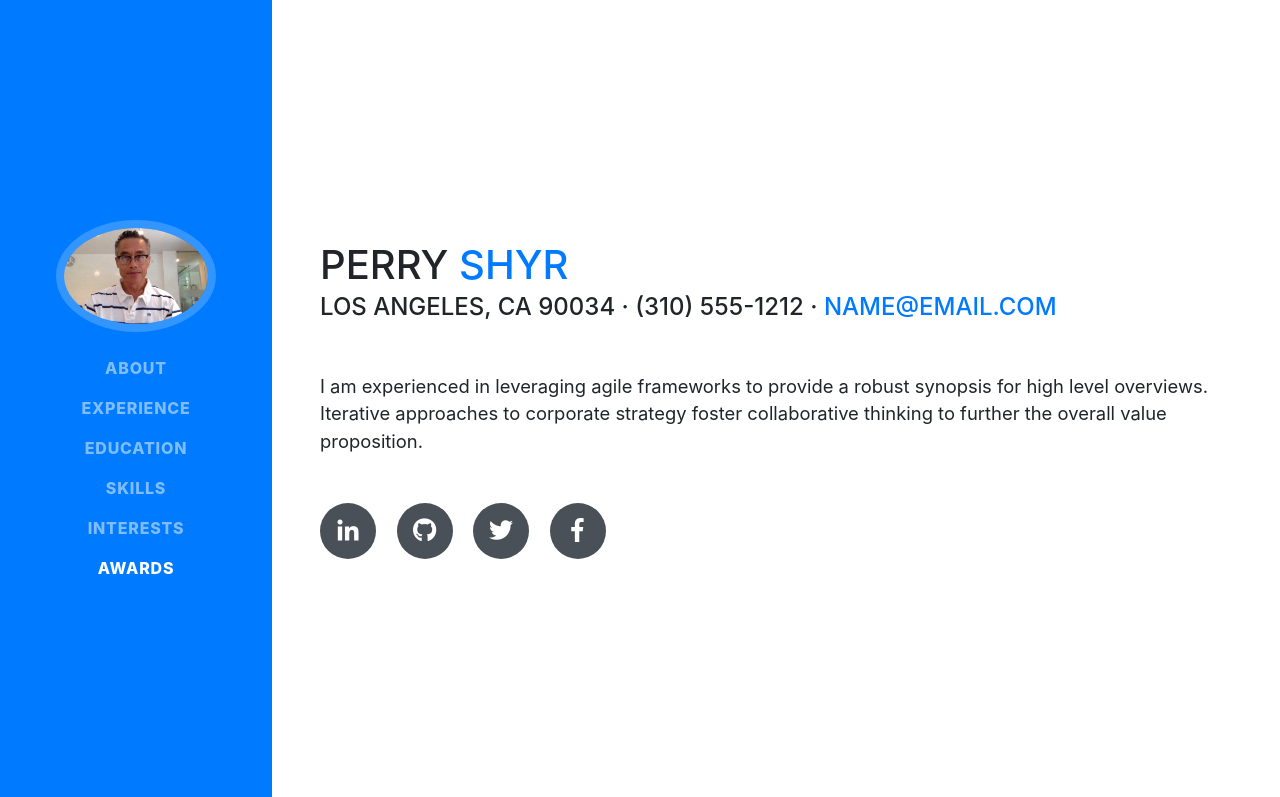
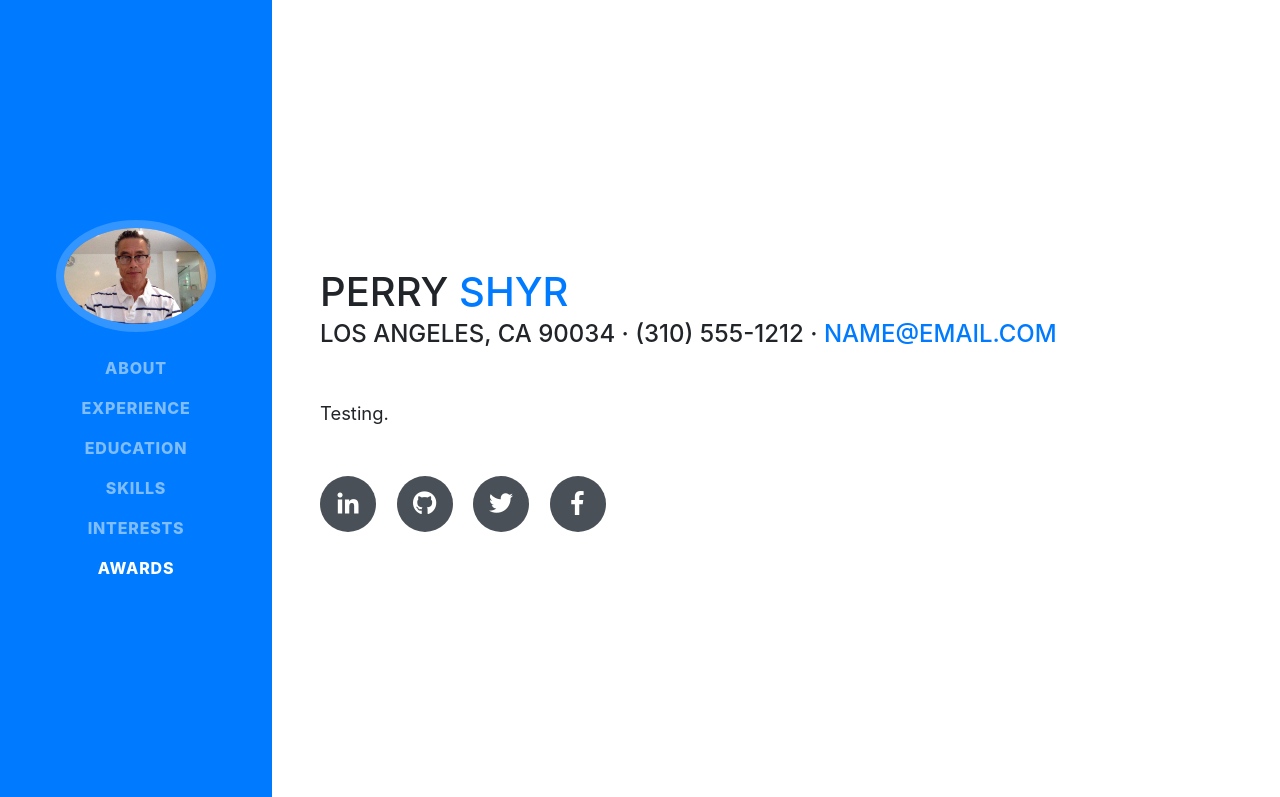
Before and after one commit to perrys222242/perrys222242.github.io, a website with bundled scripts: page index.html in a window 1280 px wide. Shown: the top 797 px of the page. Built offline with nearby package versions, Linux system fonts and the light colour scheme; a web font is replaced by a local one.

Commit message:
Testing.

```diff
--- a/index.html
+++ b/index.html
@@ -69,7 +69,7 @@
           <div class="subheading mb-5">Los Angeles, CA 90034 · (310) 555-1212 ·
             <a href="mailto:perrys222242@gmail.com">name@email.com</a>
           </div>
-          <p class="lead mb-5">I am experienced in leveraging agile frameworks to provide a robust synopsis for high level overviews. Iterative approaches to corporate strategy foster collaborative thinking to further the overall value proposition.</p>
+          <p class="lead mb-5">Testing.</p>
           <div class="social-icons">
             <a href="#">
               <i class="fab fa-linkedin-in"></i>
```
